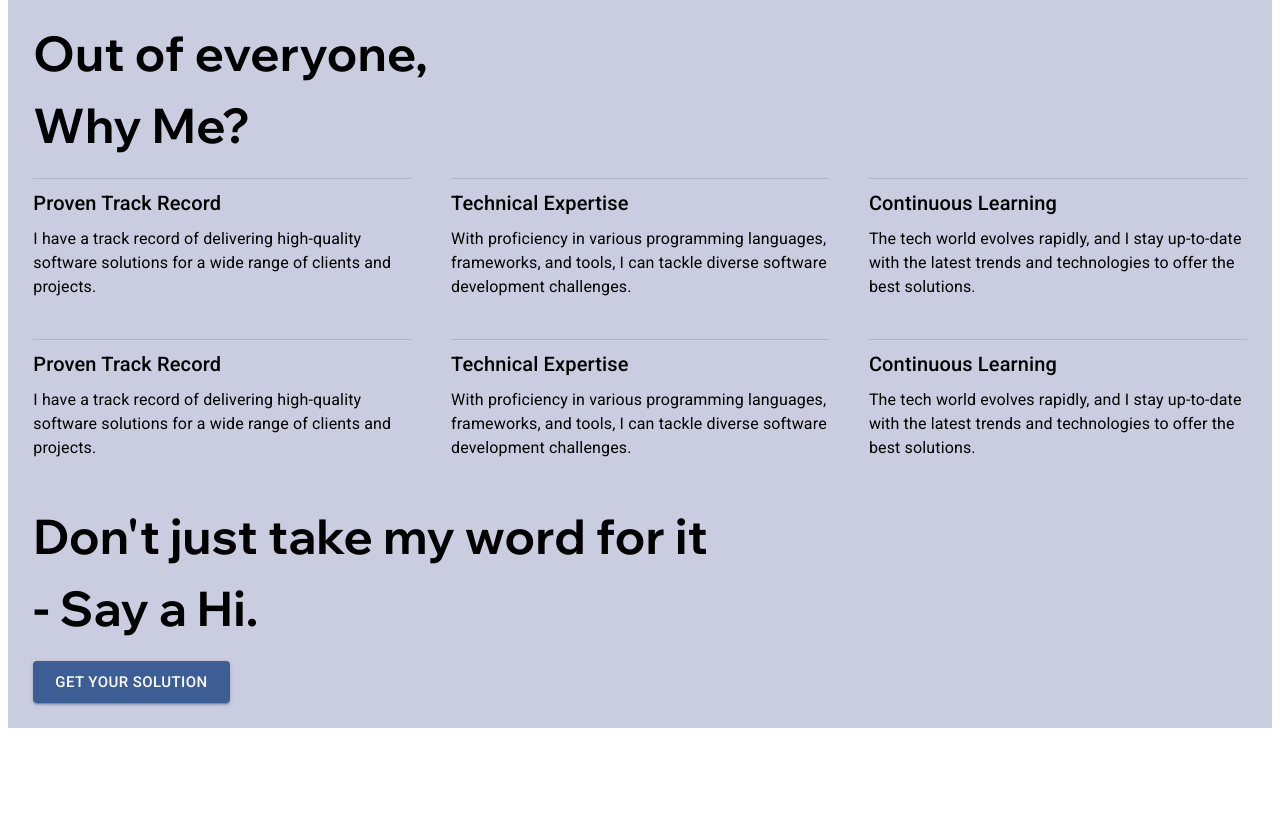
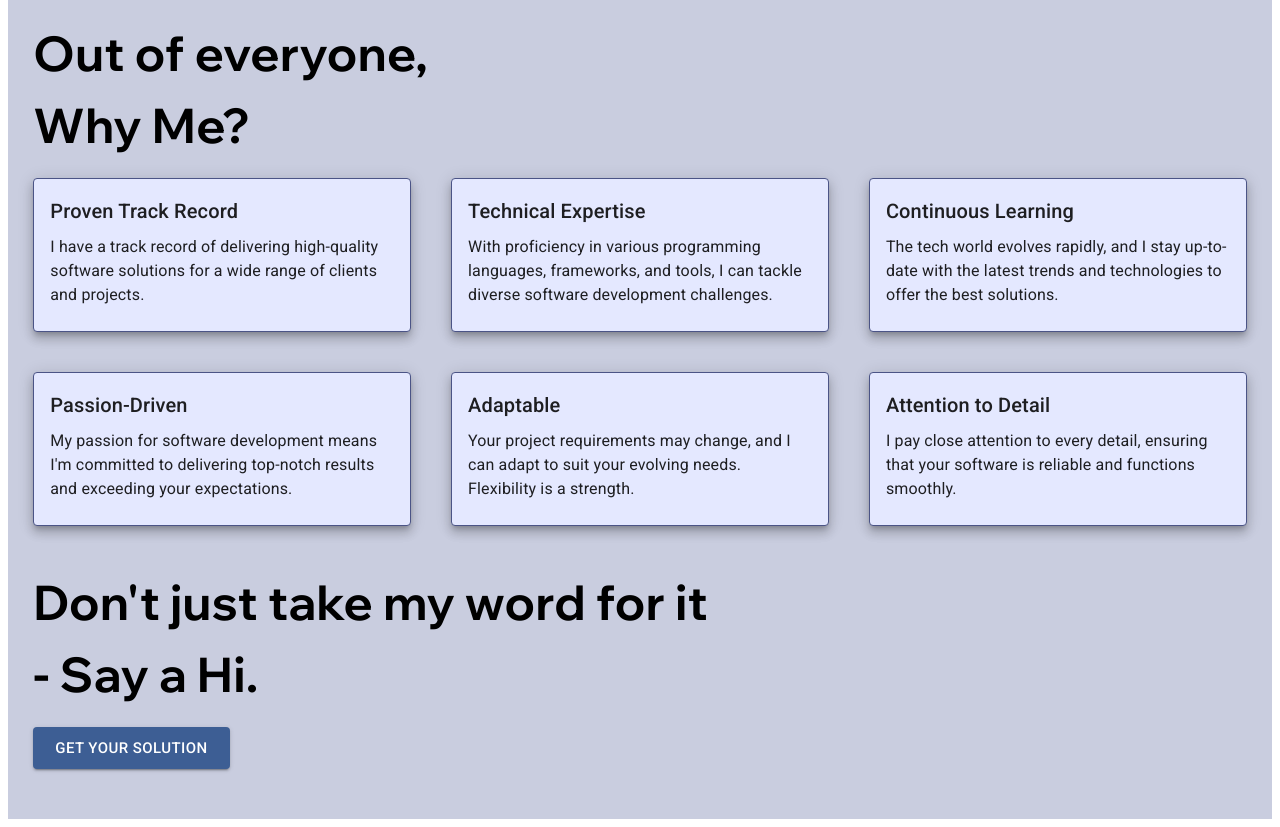
Before and after one commit to anapeksha/Portfolio, a React (Create React App) app: page / in a window 1280 px wide. Shown: the part 880-1707 px from the top of the page. Before the commit the page ends 1616 px from the top, so only its background shows below. Built offline with nearby package versions, Linux system fonts and the light colour scheme.

Commit message:
card and reusable

```diff
--- a/src/pages/Home.tsx
+++ b/src/pages/Home.tsx
@@ -1,9 +1,12 @@
-import { Box, Button, Divider, Grid, Stack, Typography } from "@mui/material";
+import { Box, Button, Grid, Typography } from "@mui/material";
+import { useNavigate } from "react-router-dom";
 import Typewriter from "typewriter-effect";
 import homeAvatar from "../assets/home-avatar.svg";
-import { homeTypewriterText } from "../lib/Constants";
+import HomeCard from "../components/HomeCard";
+import { homeCardContent, homeTypewriterText } from "../lib/Constants";
 
 const Home = () => {
+	const navigate = useNavigate();
 	return (
 		<div>
 			<Box
@@ -18,10 +21,8 @@ const Home = () => {
 				<Typography
 					sx={{
 						display: "flex",
-						position: "relative",
-						top: "20%",
-						left: "75%",
-						transform: "translateX(-65%)",
+						justifyContent: "flex-end",
+						alignItems: "flex-start",
 						fontFamily: "'Fira Code', monospace",
 						fontWeight: "700",
 						fontSize: "7vh",
@@ -63,66 +64,13 @@ const Home = () => {
 					Why Me?
 				</Typography>
 				<Grid container spacing={5} paddingBottom={5}>
-					<Grid item xs={6} md={4} xl={4}>
-						<Stack spacing={1}>
-							<Divider />
-							<Typography variant="h6">Proven Track Record</Typography>
-							<Typography variant="body1">
-								I have a track record of delivering high-quality software
-								solutions for a wide range of clients and projects.
-							</Typography>
-						</Stack>
-					</Grid>
-					<Grid item xs={6} md={4} xl={4}>
-						<Stack spacing={1}>
-							<Divider />
-							<Typography variant="h6">Technical Expertise</Typography>
-							<Typography variant="body1">
-								With proficiency in various programming languages, frameworks,
-								and tools, I can tackle diverse software development challenges.
-							</Typography>
-						</Stack>
-					</Grid>
-					<Grid item xs={6} md={4} xl={4}>
-						<Stack spacing={1}>
-							<Divider />
-							<Typography variant="h6">Continuous Learning</Typography>
-							<Typography variant="body1">
-								The tech world evolves rapidly, and I stay up-to-date with the
-								latest trends and technologies to offer the best solutions.
-							</Typography>
-						</Stack>
-					</Grid>
-					<Grid item xs={6} md={4} xl={4}>
-						<Stack spacing={1}>
-							<Divider />
-							<Typography variant="h6">Proven Track Record</Typography>
-							<Typography variant="body1">
-								I have a track record of delivering high-quality software
-								solutions for a wide range of clients and projects.
-							</Typography>
-						</Stack>
-					</Grid>
-					<Grid item xs={6} md={4} xl={4}>
-						<Stack spacing={1}>
-							<Divider />
-							<Typography variant="h6">Technical Expertise</Typography>
-							<Typography variant="body1">
-								With proficiency in various programming languages, frameworks,
-								and tools, I can tackle diverse software development challenges.
-							</Typography>
-						</Stack>
-					</Grid>
-					<Grid item xs={6} md={4} xl={4}>
-						<Stack spacing={1}>
-							<Divider />
-							<Typography variant="h6">Continuous Learning</Typography>
-							<Typography variant="body1">
-								The tech world evolves rapidly, and I stay up-to-date with the
-								latest trends and technologies to offer the best solutions.
-							</Typography>
-						</Stack>
-					</Grid>
+					{homeCardContent.map((value, index) => {
+						return (
+							<Grid item xs={6} md={4} xl={4}>
+								<HomeCard heading={value.heading} body={value.body} />
+							</Grid>
+						);
+					})}
 				</Grid>
 				<Typography
 					style={{
@@ -147,7 +95,8 @@ const Home = () => {
 					<Button
 						size="large"
 						variant="contained"
-						sx={{ backgroundColor: "#3d5e94" }}
+						sx={{ backgroundColor: "#3d5e94", mb: "2%" }}
+						onClick={() => navigate("contact")}
 					>
 						Get your solution
 					</Button>
```
